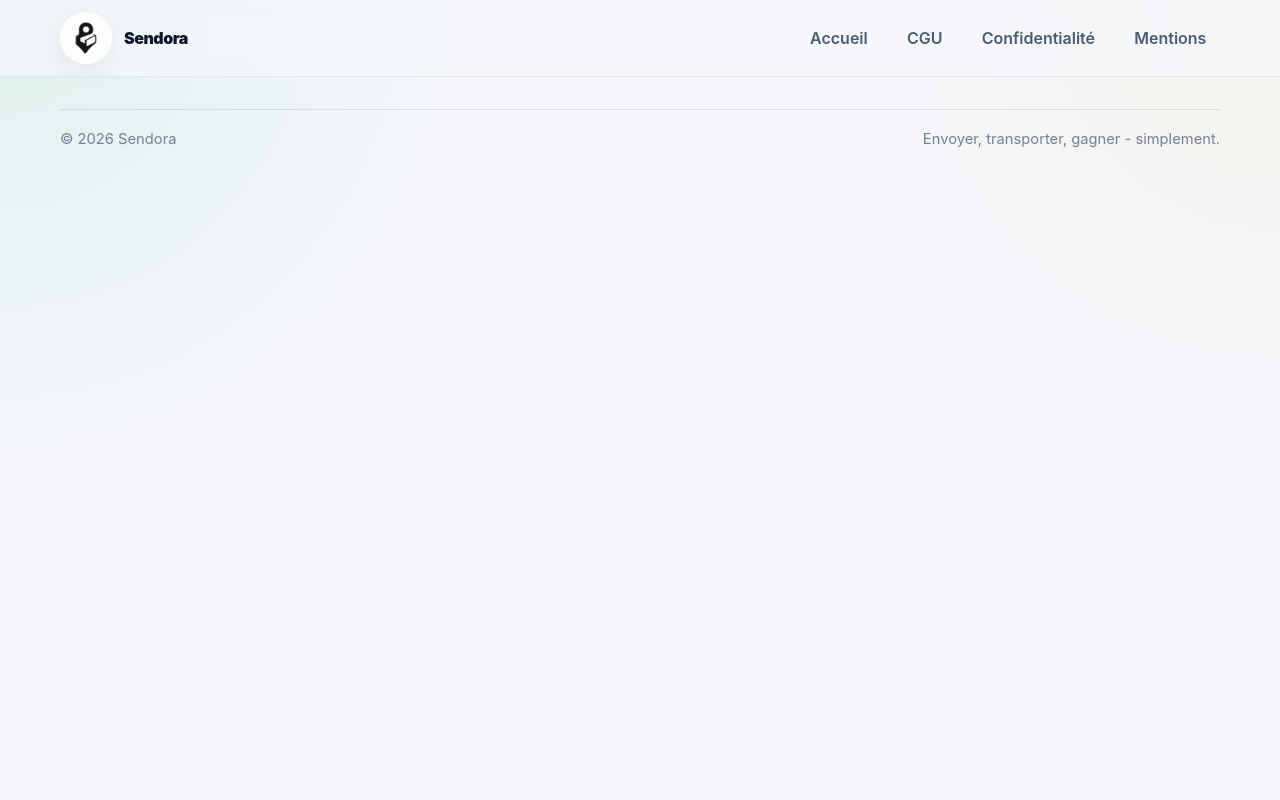
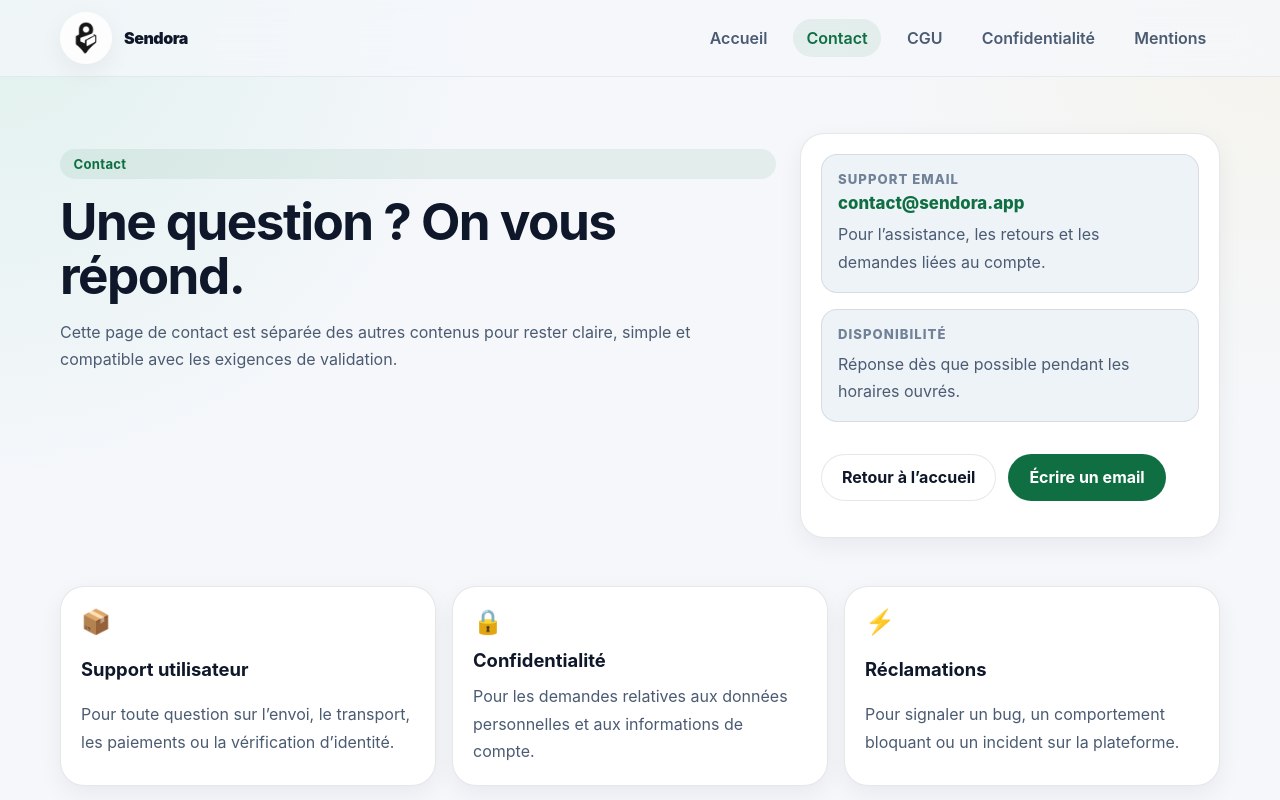
Before and after one commit to SDHCRRFR/sendora-app-web, a Vue app: page /contact in a window 1280 px wide. Shown: the top 800 px of the page. Built offline with nearby package versions, Linux system fonts and the light colour scheme; the HTML template or start-up script is replaced by a standard one.

Commit message:
add contact page

```diff
--- a/src/App.vue
+++ b/src/App.vue
@@ -9,6 +9,7 @@
 
         <nav class="nav-links" aria-label="Navigation principale">
           <RouterLink to="/" class="nav-link">Accueil</RouterLink>
+          <RouterLink to="/contact" class="nav-link">Contact</RouterLink>
           <RouterLink to="/terms" class="nav-link">CGU</RouterLink>
           <RouterLink to="/privacy" class="nav-link">Confidentialité</RouterLink>
           <RouterLink to="/cgu" class="nav-link">Mentions</RouterLink>
@@ -25,7 +26,10 @@
     <footer class="site-footer">
       <div class="container site-footer-inner">
         <span>© 2026 Sendora</span>
-        <span>Envoyer, transporter, gagner - simplement.</span>
+        <div class="site-footer-links">
+          <RouterLink to="/contact">Contact</RouterLink>
+          <RouterLink to="/privacy">Confidentialité</RouterLink>
+        </div>
       </div>
     </footer>
   </div>
--- a/src/assets/main.css
+++ b/src/assets/main.css
@@ -269,9 +269,14 @@ select {
 
 .toc-link {
   display: block;
+  width: 100%;
+  text-align: left;
   padding: 0.6rem 0.75rem;
   border-radius: 12px;
   color: var(--text-secondary);
+  background: transparent;
+  border: 0;
+  cursor: pointer;
   transition: background-color var(--transition), color var(--transition);
 }
 
@@ -388,6 +393,21 @@ select {
   padding-top: 1.25rem;
 }
 
+.site-footer-links {
+  display: flex;
+  gap: 1rem;
+  flex-wrap: wrap;
+}
+
+.site-footer-links a {
+  color: var(--text-muted);
+  font-weight: 600;
+}
+
+.site-footer-links a:hover {
+  color: var(--brand-700);
+}
+
 @media (max-width: 960px) {
   .legal-grid {
     grid-template-columns: 1fr;
--- a/src/components/LegalLayout.vue
+++ b/src/components/LegalLayout.vue
@@ -7,14 +7,15 @@
         <div class="surface toc-card">
           <p class="toc-title">Sommaire</p>
           <div class="toc-list">
-            <a
+            <button
               v-for="item in toc"
               :key="item.id"
+              type="button"
               class="toc-link"
-              :href="`#${item.id}`"
+              @click="scrollToSection(item.id)"
             >
               {{ item.label }}
-            </a>
+            </button>
           </div>
         </div>
       </aside>
@@ -51,4 +52,9 @@ defineProps<{
   date: string
   toc: TocItem[]
 }>()
+
+function scrollToSection(id: string) {
+  const target = document.getElementById(id)
+  target?.scrollIntoView({ behavior: 'smooth', block: 'start' })
+}
 </script>
--- a/src/router/index.ts
+++ b/src/router/index.ts
@@ -3,6 +3,7 @@ import HomeView from '../views/HomeView.vue'
 import TermsView from '../views/TermsView.vue'
 import CGUView from '../views/CGUView.vue'
 import PrivacyView from '@/views/PrivacyView.vue'
+import ContactView from '@/views/ContactView.vue'
 
 const router = createRouter({
   history: createWebHistory(import.meta.env.BASE_URL),
@@ -17,6 +18,7 @@ const router = createRouter({
       component: PrivacyView,
       meta: { title: 'Politique de confidentialité — Sendora' },
     },
+    { path: '/contact', component: ContactView, meta: { title: 'Contact — Sendora' } },
     { path: '/cgu', component: CGUView, meta: { title: 'CGU — Sendora' } },
   ],
 })
--- /dev/null
+++ b/src/views/ContactView.vue
@@ -0,0 +1,174 @@
+<template>
+  <main class="contact-page">
+    <section class="contact-hero">
+      <div class="container contact-hero-inner">
+        <div class="contact-intro">
+          <span class="chip">Contact</span>
+          <h1 class="page-title">Une question ? On vous répond.</h1>
+          <p class="page-subtitle">
+            Cette page de contact est séparée des autres contenus pour rester
+            claire, simple et compatible avec les exigences de validation.
+          </p>
+        </div>
+
+        <div class="surface contact-card">
+          <div class="contact-item">
+            <p class="contact-label">Support email</p>
+            <a class="contact-link" href="mailto:contact@sendora.app">contact@sendora.app</a>
+            <p class="contact-note">Pour l’assistance, les retours et les demandes liées au compte.</p>
+          </div>
+
+          <div class="contact-item">
+            <p class="contact-label">Disponibilité</p>
+            <p class="contact-value">Réponse dès que possible pendant les horaires ouvrés.</p>
+          </div>
+
+          <div class="contact-item contact-actions">
+            <RouterLink to="/" class="btn btn-secondary">Retour à l’accueil</RouterLink>
+            <a class="btn btn-primary" href="mailto:contact@sendora.app?subject=Contact%20Sendora">
+              Écrire un email
+            </a>
+          </div>
+        </div>
+      </div>
+    </section>
+
+    <section class="contact-details">
+      <div class="container contact-grid">
+        <article class="surface contact-panel">
+          <span class="contact-icon">📦</span>
+          <h2>Support utilisateur</h2>
+          <p>
+            Pour toute question sur l’envoi, le transport, les paiements ou la vérification d’identité.
+          </p>
+        </article>
+
+        <article class="surface contact-panel">
+          <span class="contact-icon">🔒</span>
+          <h2>Confidentialité</h2>
+          <p>
+            Pour les demandes relatives aux données personnelles et aux informations de compte.
+          </p>
+        </article>
+
+        <article class="surface contact-panel">
+          <span class="contact-icon">⚡</span>
+          <h2>Réclamations</h2>
+          <p>
+            Pour signaler un bug, un comportement bloquant ou un incident sur la plateforme.
+          </p>
+        </article>
+      </div>
+    </section>
+  </main>
+</template>
+
+<script lang="ts" setup>
+</script>
+
+<style scoped>
+.contact-page {
+  padding: 2rem 0 4rem;
+}
+
+.contact-hero {
+  padding: 1.5rem 0 2rem;
+}
+
+.contact-hero-inner {
+  display: grid;
+  grid-template-columns: minmax(0, 1fr) 420px;
+  gap: 1.5rem;
+  align-items: start;
+}
+
+.contact-intro {
+  display: grid;
+  gap: 1rem;
+  align-content: start;
+  padding-top: 1rem;
+}
+
+.contact-card {
+  padding: 1.25rem;
+  display: grid;
+  gap: 1rem;
+}
+
+.contact-item {
+  padding: 1rem;
+  border-radius: var(--radius);
+  background: var(--surface-soft);
+  border: 1px solid var(--border);
+}
+
+.contact-label {
+  margin: 0 0 0.35rem;
+  font-size: 0.82rem;
+  letter-spacing: 0.08em;
+  text-transform: uppercase;
+  color: var(--text-muted);
+  font-weight: 800;
+}
+
+.contact-link {
+  display: inline-block;
+  font-size: 1.05rem;
+  font-weight: 800;
+  color: var(--brand-700);
+}
+
+.contact-note,
+.contact-value {
+  margin: 0.55rem 0 0;
+  color: var(--text-secondary);
+  line-height: 1.7;
+}
+
+.contact-actions {
+  display: flex;
+  gap: 0.75rem;
+  flex-wrap: wrap;
+  background: transparent;
+  border: 0;
+  padding-inline: 0;
+}
+
+.contact-details {
+  padding-top: 1rem;
+}
+
+.contact-grid {
+  display: grid;
+  grid-template-columns: repeat(3, minmax(0, 1fr));
+  gap: 1rem;
+}
+
+.contact-panel {
+  padding: 1.25rem;
+  display: grid;
+  gap: 0.8rem;
+}
+
+.contact-icon {
+  font-size: 1.5rem;
+}
+
+.contact-panel h2 {
+  margin: 0;
+  font-size: 1.15rem;
+}
+
+.contact-panel p {
+  margin: 0;
+  color: var(--text-secondary);
+  line-height: 1.7;
+}
+
+@media (max-width: 960px) {
+  .contact-hero-inner,
+  .contact-grid {
+    grid-template-columns: 1fr;
+  }
+}
+</style>
--- a/src/views/HomeView.vue
+++ b/src/views/HomeView.vue
@@ -871,6 +871,10 @@ const trust = [
 }
 .cta-section .btn-google:hover { border-color: white; }
 
+.contact-cta {
+  align-self: center;
+}
+
 /* ─── Responsive ─────────────────────────────────────── */
 @media (max-width: 900px) {
   .hero-inner { grid-template-columns: 1fr; gap: 48px; text-align: center; }
```
Also changed, not shown: 1 other file (tests, documents, lock files or other folders).
